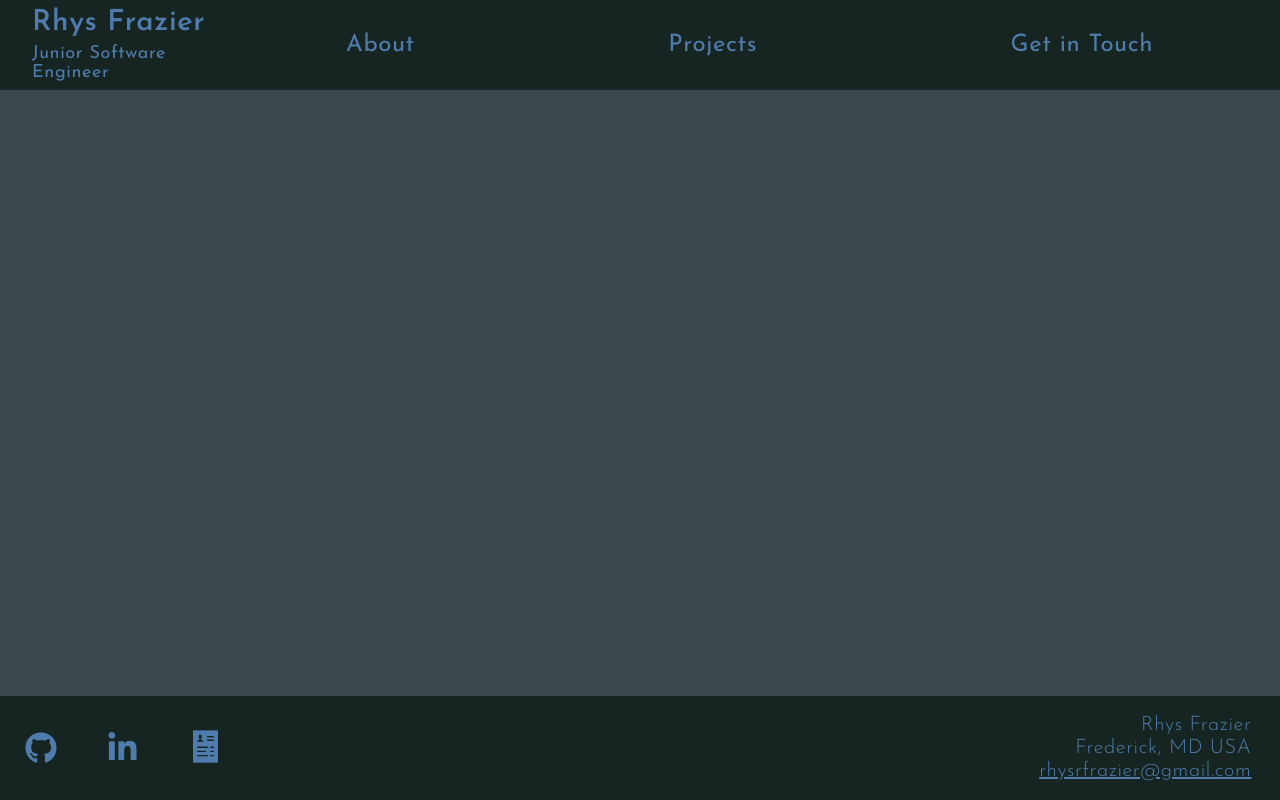
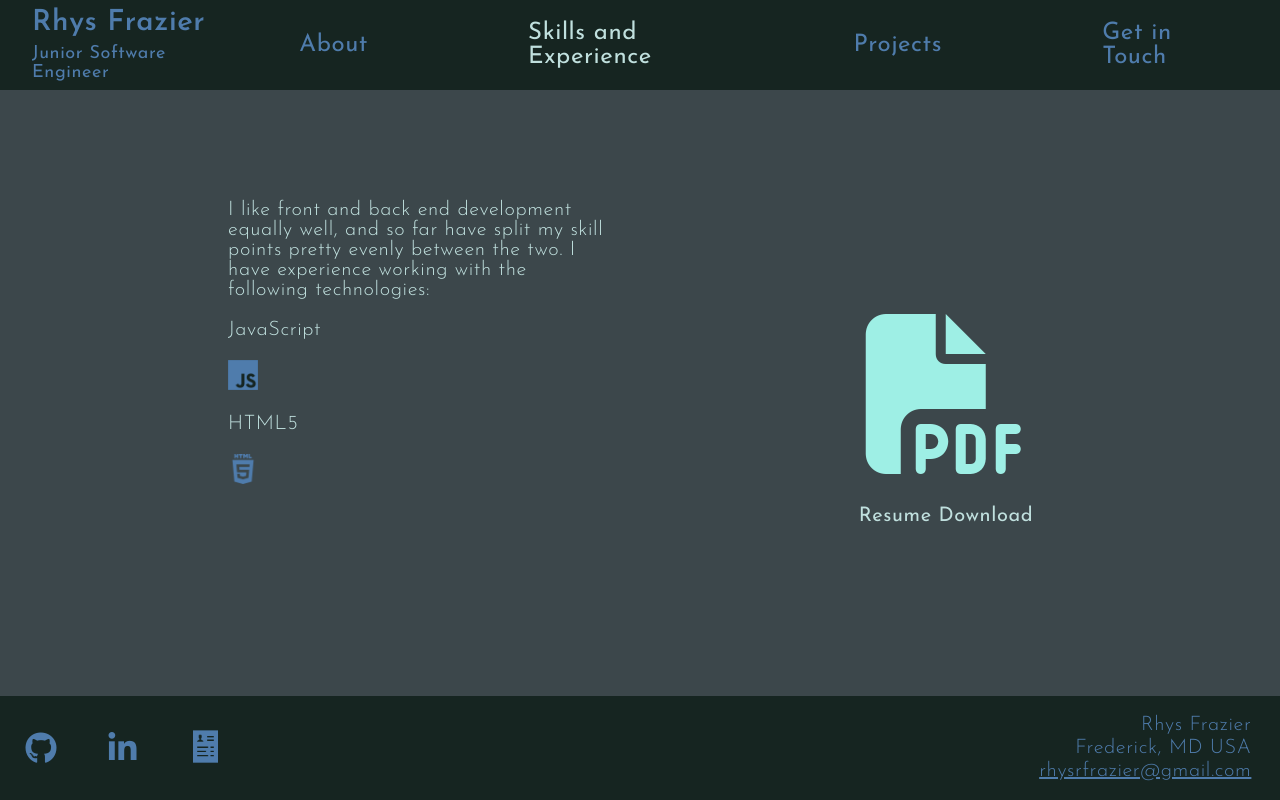
Before and after one commit to rhysrfrazier/Portfolio, a React (Vite) app: page /resume in a window 1280 px wide. Built offline with nearby package versions, Linux system fonts and the light colour scheme.

Commit message:
setting up the resume page

```diff
--- a/src/App.css
+++ b/src/App.css
@@ -34,7 +34,7 @@ p {
   height: 90px;
 
   display: flex;
-  justify-content:space-between;
+  justify-content: space-between;
 
   background-color: #162521;
 
@@ -50,14 +50,14 @@ p {
 }
 
 .navName h1 {
-  color:#4f7cac;
+  color: #4f7cac;
   margin: 0;
   font-size: 29px;
   font-weight: 600;
 }
 
 .navSubtitle {
-  color:#4f7cac;
+  color: #4f7cac;
   margin: 0;
   font-size: 18px;
 }
@@ -206,9 +206,57 @@ i {
   left: 47%;
 }
 
-.techIcon {
+
+
+/* resume */
+
+.resumeContainer {
+  width: 100%;
+  margin-top: 80px;
+
+  display: flex;
+  justify-content: space-evenly;
+}
+
+.resumeLeft {
+  max-width: 30%;
+
+  margin: 100px 0 100px 0;
+}
+
+.blurb {
+  color:#c0e0de;
+  font-weight: 300;
+}
+
+.xpIcon {
   max-width: 30px;
 }
+
+.aboutTechBlock p {
+  color:#c0e0de
+}
+
+.resumeDownload {
+  margin-top: -40px;
+  display: flex;
+  flex-direction: column;
+  justify-content: center;
+  align-items: center;
+}
+
+.resumePDF {
+  color:#9eefe5;
+}
+
+.downloadBlurb {
+  color:#c0e0de;
+  font-weight: 400;
+  padding-top: 2rem;
+  font-size: 20px;
+  text-decoration: none;
+}
+
 
 /* projects */
 
--- a/src/components/Nav.jsx
+++ b/src/components/Nav.jsx
@@ -22,6 +22,9 @@ export default function Nav() {
                 <Link to='/' >
                     <h2 className={makeActive('/')}>About</h2>
                 </Link>
+                <Link to='/resume'>
+                    <h2 className={makeActive('/resume')}>Skills and Experience</h2>
+                </Link>
                 <Link to='/projects' >
                     <h2 className={makeActive('/projects')}>Projects</h2>
                 </Link>
--- a/src/components/Resume.jsx
+++ b/src/components/Resume.jsx
@@ -1,5 +1,30 @@
 export default function Resume() {
+
     return (
-        <p>resume</p>
+        <div className='resumeContainer'>
+            <div className='resumeLeft'>
+                <p className='blurb'>
+                    I like front and back end development equally well, and so far have split my skill points pretty evenly between the two. I have experience working with the following technologies:
+                </p>
+                <div className='xpStack'>
+                    <div className='aboutTechBlock'>
+                        <p>JavaScript</p>
+                        <img className='xpIcon' src='javascript-logo-svgrepo-com.png' aria-hidden='true'></img>
+                    </div>
+                    <div className='aboutTechBlock'>
+                        <p>HTML5</p>
+                        <img className='xpIcon' src='html5-01-svgrepo-com.png' aria-hidden='true'></img>
+                    </div>
+                </div>
+            </div>
+            <div className='resumeDownload'>
+                <a href='Rhys_Frazier_Resume.pdf' download='Rhys_Frazier_Full_CV'>
+                    <i className="fa-solid fa-file-pdf fa-10x resumePDF" aria-hidden='true'>
+                        <span className='fa-sr-only'>Download resume</span>
+                    </i>
+                </a>
+                < a href='Rhys_Frazier_Resume.pdf' download='Rhys_Frazier_Full_CV' className='downloadBlurb' aria-hidden='true'>Resume Download</a>
+            </div>
+        </div>
     )
 }
```
Also changed, not shown: src/components/About.jsx (+0 -14 lines), public/bigResume.png (added).
